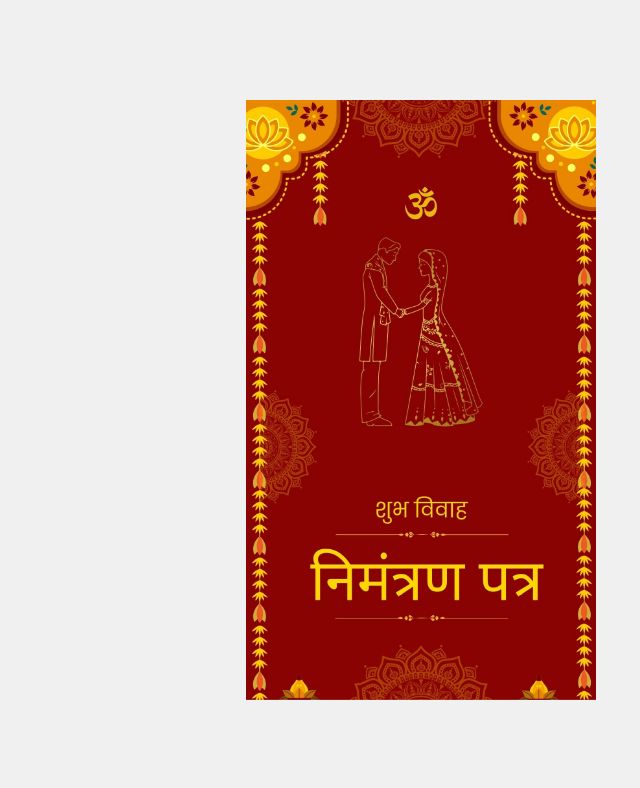
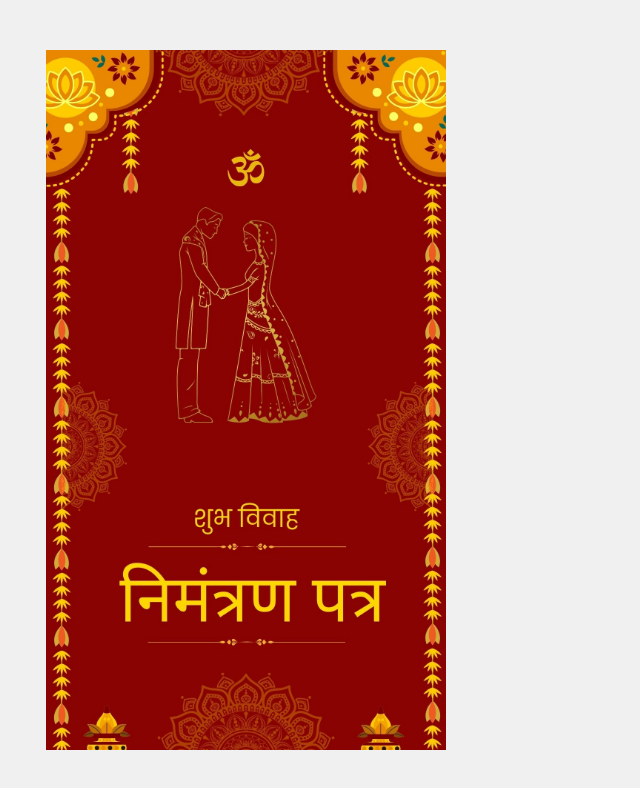
Before and after one commit to GautamJha2309/WeddingInvitation, a plain HTML site: page index.html in a window 1280 px wide. Shown: the whole page, without its empty margins (219-859 px from the left). Drawn offline with Linux system fonts and the light colour scheme.

Commit message:
Update index.html for better view

```diff
--- a/index.html
+++ b/index.html
@@ -17,8 +17,8 @@
     }
 
     .card-container {
-      width: 350px; /* Adjust the width as needed */
-      height: 600px; /* Adjust the height as needed */
+      width: 750px; /* Adjust the width as needed */
+      height: 700px; /* Adjust the height as needed */
       perspective: 1000px;
     }
 
@@ -44,6 +44,8 @@
     .front {
       background-image: url('1.jpg');
       background-size: cover;
+      width: 400px;
+      object-position: center;
     }
 
     .back {
```
